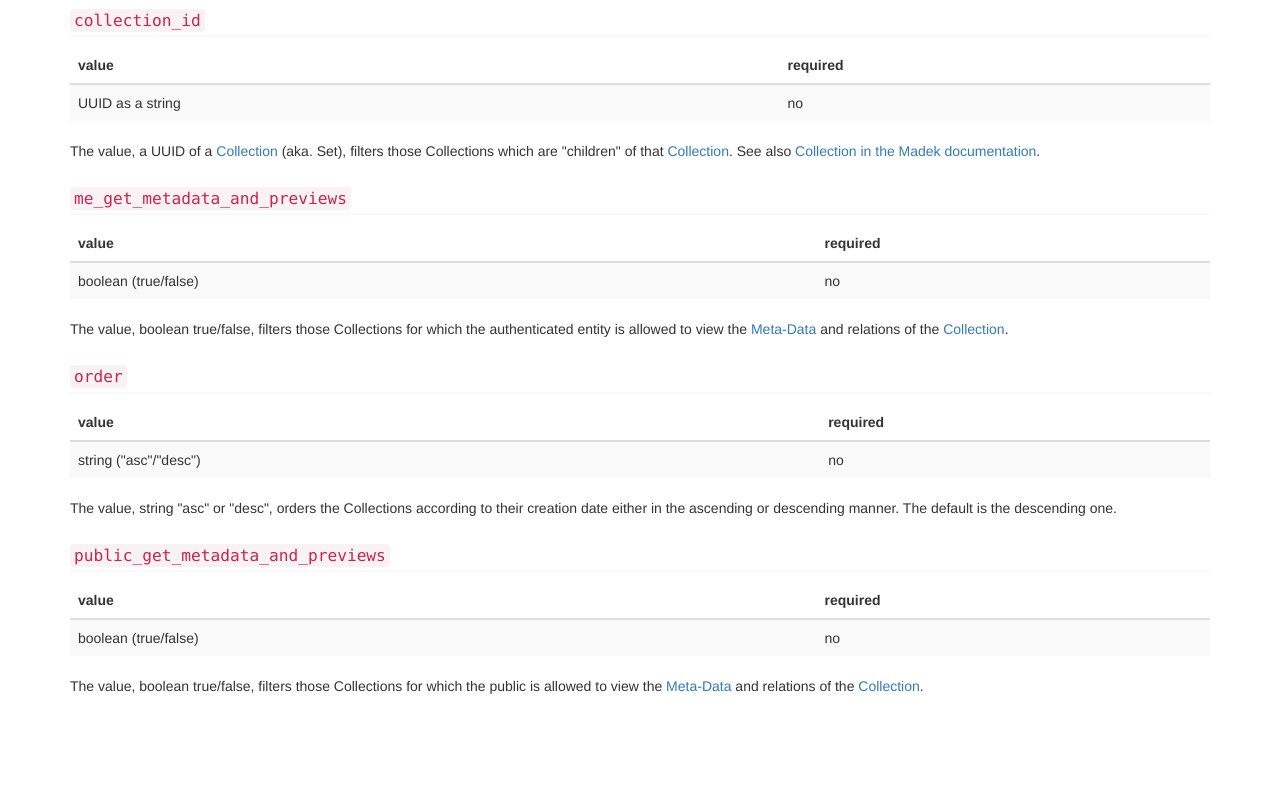
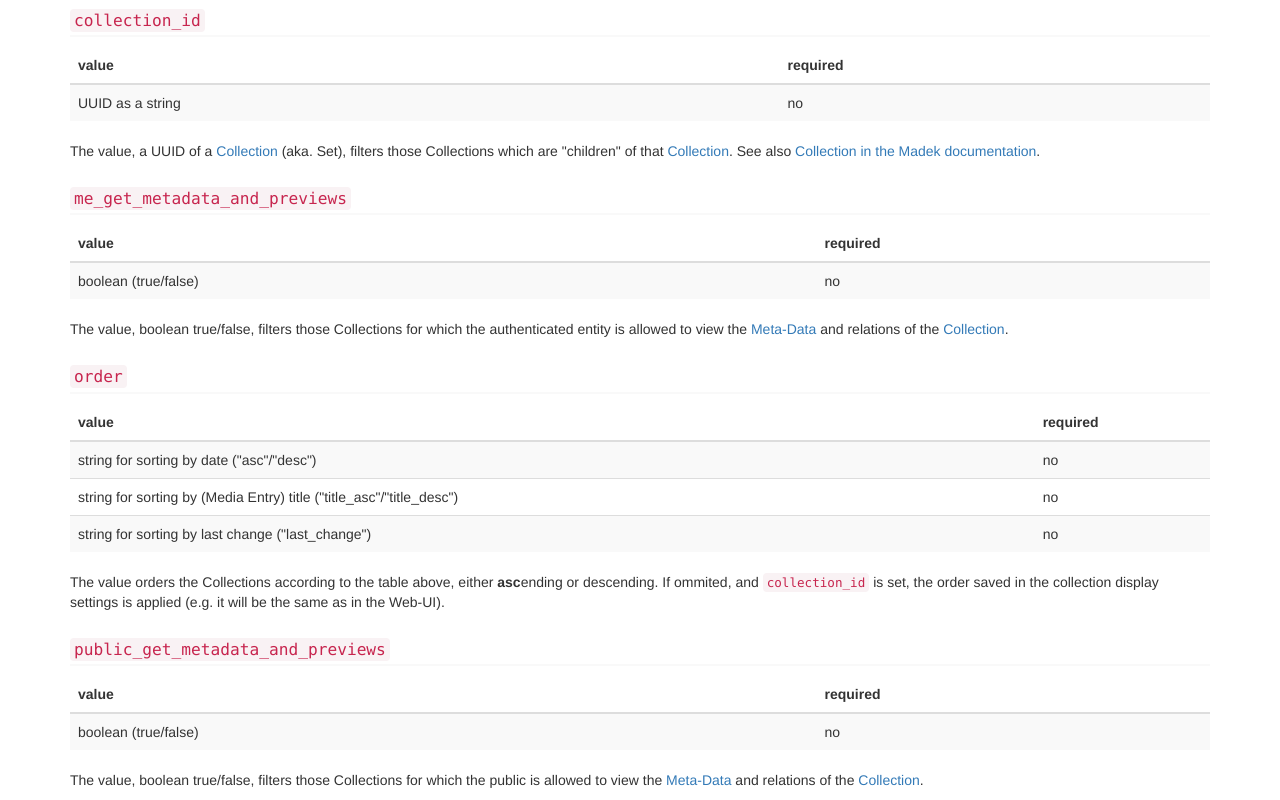
Before and after one commit to Madek/madek_api-docs, a plain HTML site: page resources/collections.html in a window 1280 px wide. Shown: the part 451-1251 px from the top of the page. Before the commit the page ends 1157 px from the top, so only its background shows below. Drawn offline with Linux system fonts and the light colour scheme.

Commit message:
api: add missing sorting options for media-entries

```diff
--- a/resources/collections.html
+++ b/resources/collections.html
@@ -99,15 +99,22 @@
           </thead>
           <tbody>
             <tr>
-              <td>string ("asc"/"desc")</td>
+              <td>string for sorting by date ("asc"/"desc")</td>
+              <td>no</td>
+            </tr>
+            <tr>
+              <td>string for sorting by (Media Entry) title ("title_asc"/"title_desc")</td>
+              <td>no</td>
+            </tr>
+            <tr>
+              <td>string for sorting by last change ("last_change")</td>
               <td>no</td>
             </tr>
           </tbody>
         </table>
         <p>
-          The value, string "asc" or "desc", orders the Collections according to
-          their creation date either in the ascending or descending manner. The
-          default is the descending one.
+          The value orders the Collections according to the table above, either <strong>asc</strong>ending or <strong></strong>des</strong>cending.
+          If ommited, and <code>collection_id</code> is set, the order saved in the collection display settings is applied (e.g. it will be the same as in the Web-UI).
         </p>
         <h4 id="publicgetmetadataandpreviews">
           <code>public_get_metadata_and_previews</code>
```
